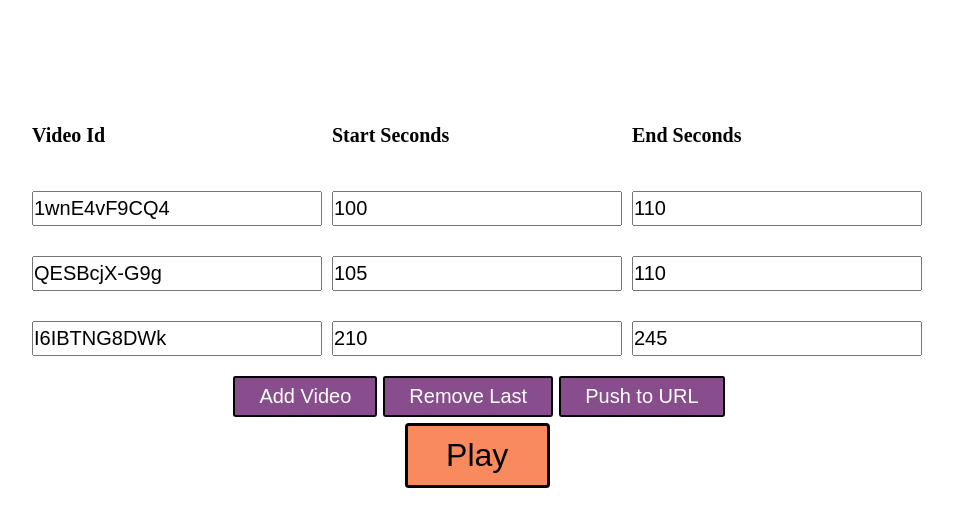
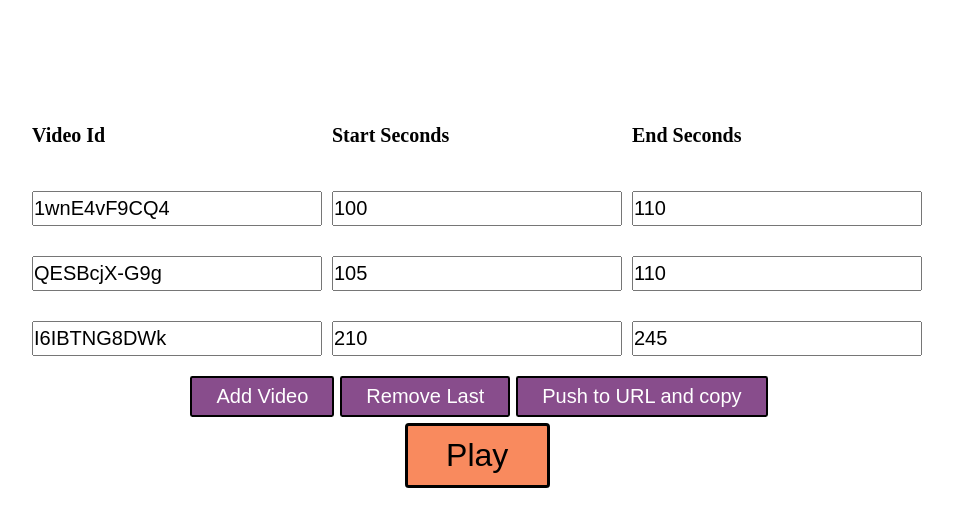
Before and after one commit to Sirvess/compilation-creator, a React app: page / in a window 1280 px wide. Shown: the top 526 px of the page, without its empty margins (158-1111 px from the left). Built offline with nearby package versions, Linux system fonts and the light colour scheme; the HTML template or start-up script is replaced by a standard one.

Commit message:
Add feature to copy URL

```diff
--- a/src/components/Form.tsx
+++ b/src/components/Form.tsx
@@ -218,9 +218,10 @@ export const Form: React.ComponentType<{
                   "",
                   `${location.pathname}?id=${playlist}`
                 );
+                navigator.clipboard.writeText(location.href);
               }}
             >
-              Push to URL
+              Push to URL and copy
             </Button>
           </ButtonContainer>
           <StartButton>Play</StartButton>
```
